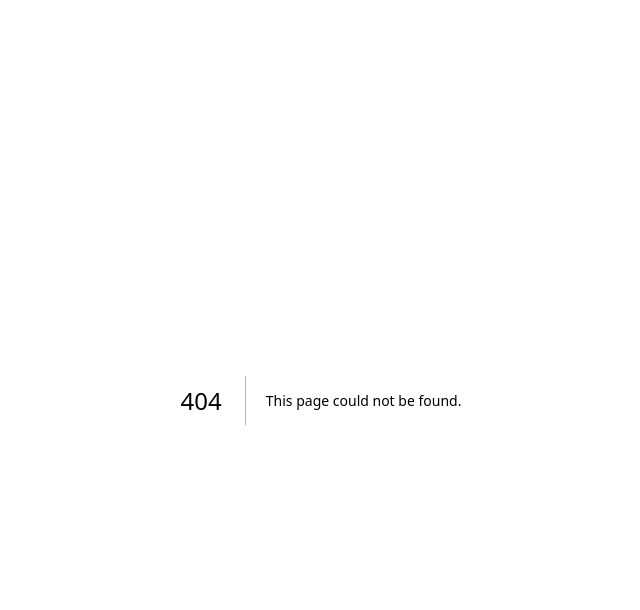
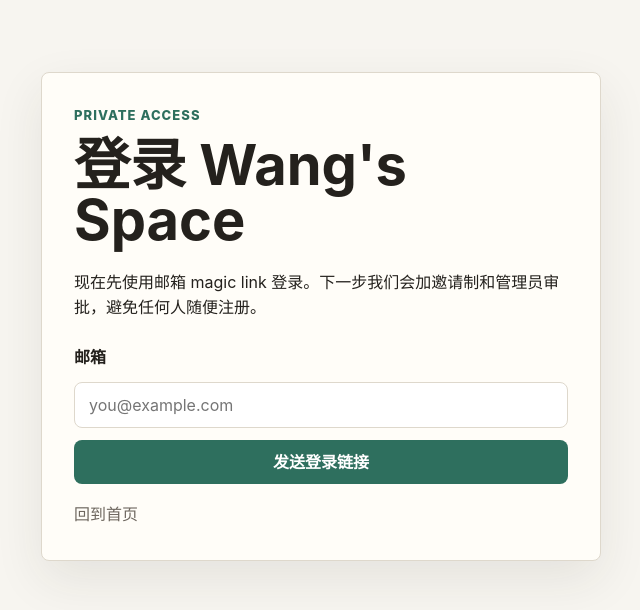
Before and after one commit to hilbertwong2020/personal-site, a Next.js app: page /login in a window 1280 px wide. Before the commit this address had no page. Shown: the top 610 px of the page, without its empty margins (319-959 px from the left). Built offline with nearby package versions, Linux system fonts and the light colour scheme; no server answers.

Commit message:
Add Supabase auth pages

```diff
--- a/app/globals.css
+++ b/app/globals.css
@@ -309,6 +309,82 @@ h3 {
   font-size: 14px;
 }
 
+.auth-page,
+.dashboard-page {
+  width: min(920px, calc(100% - 40px));
+  margin: 0 auto;
+  padding: 72px 0;
+}
+
+.auth-card,
+.dashboard-hero {
+  border: 1px solid var(--line);
+  border-radius: 8px;
+  background: var(--surface);
+  box-shadow: var(--shadow);
+}
+
+.auth-card {
+  max-width: 560px;
+  margin: 0 auto;
+  padding: 32px;
+}
+
+.auth-card h1,
+.dashboard-hero h1 {
+  font-size: clamp(34px, 6vw, 56px);
+}
+
+.auth-form {
+  display: grid;
+  gap: 12px;
+  margin-top: 24px;
+}
+
+.auth-form label {
+  font-weight: 800;
+}
+
+.auth-form input {
+  min-height: 46px;
+  border: 1px solid var(--line);
+  border-radius: 8px;
+  padding: 0 14px;
+  background: white;
+  color: var(--text);
+  font: inherit;
+}
+
+.auth-form button:disabled {
+  cursor: wait;
+  opacity: 0.7;
+}
+
+.auth-message,
+.auth-back {
+  display: block;
+  margin-top: 18px;
+  color: var(--muted);
+}
+
+.dashboard-hero {
+  padding: 32px;
+}
+
+.dashboard-actions {
+  display: flex;
+  flex-wrap: wrap;
+  gap: 12px;
+  margin-top: 22px;
+}
+
+.dashboard-grid {
+  display: grid;
+  grid-template-columns: repeat(2, minmax(0, 1fr));
+  gap: 18px;
+  margin-top: 22px;
+}
+
 @media (max-width: 760px) {
   .site-header {
     align-items: flex-start;
@@ -334,4 +410,8 @@ h3 {
   .private-section {
     padding: 24px;
   }
+
+  .dashboard-grid {
+    grid-template-columns: 1fr;
+  }
 }
--- /dev/null
+++ b/app/login/page.tsx
@@ -0,0 +1,64 @@
+"use client";
+
+import { FormEvent, useState } from "react";
+import { supabase } from "@/lib/supabase/client";
+
+export default function LoginPage() {
+  const [email, setEmail] = useState("");
+  const [message, setMessage] = useState("");
+  const [isLoading, setIsLoading] = useState(false);
+
+  async function handleSubmit(event: FormEvent<HTMLFormElement>) {
+    event.preventDefault();
+    setIsLoading(true);
+    setMessage("");
+
+    const origin = window.location.origin;
+    const { error } = await supabase.auth.signInWithOtp({
+      email,
+      options: {
+        emailRedirectTo: `${origin}/auth/callback`,
+      },
+    });
+
+    setIsLoading(false);
+
+    if (error) {
+      setMessage(error.message);
+      return;
+    }
+
+    setMessage("登录链接已经发送到邮箱。请打开邮件里的链接继续。");
+  }
+
+  return (
+    <main className="auth-page">
+      <section className="auth-card">
+        <p className="eyebrow">Private access</p>
+        <h1>登录 Wang&apos;s Space</h1>
+        <p>
+          现在先使用邮箱 magic link 登录。下一步我们会加邀请制和管理员审批，避免任何人随便注册。
+        </p>
+        <form className="auth-form" onSubmit={handleSubmit}>
+          <label htmlFor="email">邮箱</label>
+          <input
+            id="email"
+            name="email"
+            type="email"
+            value={email}
+            onChange={(event) => setEmail(event.target.value)}
+            placeholder="you@example.com"
+            required
+          />
+          <button className="button primary" type="submit" disabled={isLoading}>
+            {isLoading ? "发送中..." : "发送登录链接"}
+          </button>
+        </form>
+        {message ? <p className="auth-message">{message}</p> : null}
+        <a className="auth-back" href="/">
+          回到首页
+        </a>
+      </section>
+    </main>
+  );
+}
--- a/app/page.tsx
+++ b/app/page.tsx
@@ -38,6 +38,7 @@ export default function Home() {
           <a href="#library">资料库</a>
           <a href="#today">今日</a>
           <a href="#private">私密</a>
+          <a href="/login">登录</a>
         </nav>
       </header>
 
--- /dev/null
+++ b/lib/supabase/client.ts
@@ -0,0 +1,10 @@
+import { createClient } from "@supabase/supabase-js";
+
+const supabaseUrl = process.env.NEXT_PUBLIC_SUPABASE_URL;
+const supabaseAnonKey = process.env.NEXT_PUBLIC_SUPABASE_ANON_KEY;
+
+if (!supabaseUrl || !supabaseAnonKey) {
+  throw new Error("Missing Supabase environment variables.");
+}
+
+export const supabase = createClient(supabaseUrl, supabaseAnonKey);
--- a/package.json
+++ b/package.json
@@ -9,6 +9,7 @@
     "lint": "next lint"
   },
   "dependencies": {
+    "@supabase/supabase-js": "^2.108.1",
     "next": "^15.3.4",
     "react": "^19.1.0",
     "react-dom": "^19.1.0"
--- a/tsconfig.json
+++ b/tsconfig.json
@@ -9,6 +9,10 @@
     "esModuleInterop": true,
     "module": "esnext",
     "moduleResolution": "bundler",
+    "baseUrl": ".",
+    "paths": {
+      "@/*": ["./*"]
+    },
     "resolveJsonModule": true,
     "isolatedModules": true,
     "jsx": "preserve",
```
Also changed, not shown: app/auth/callback/page.tsx (added, +40 -0 lines), app/dashboard/page.tsx (added, +71 -0 lines), 1 other file (tests, documents, lock files or other folders).
